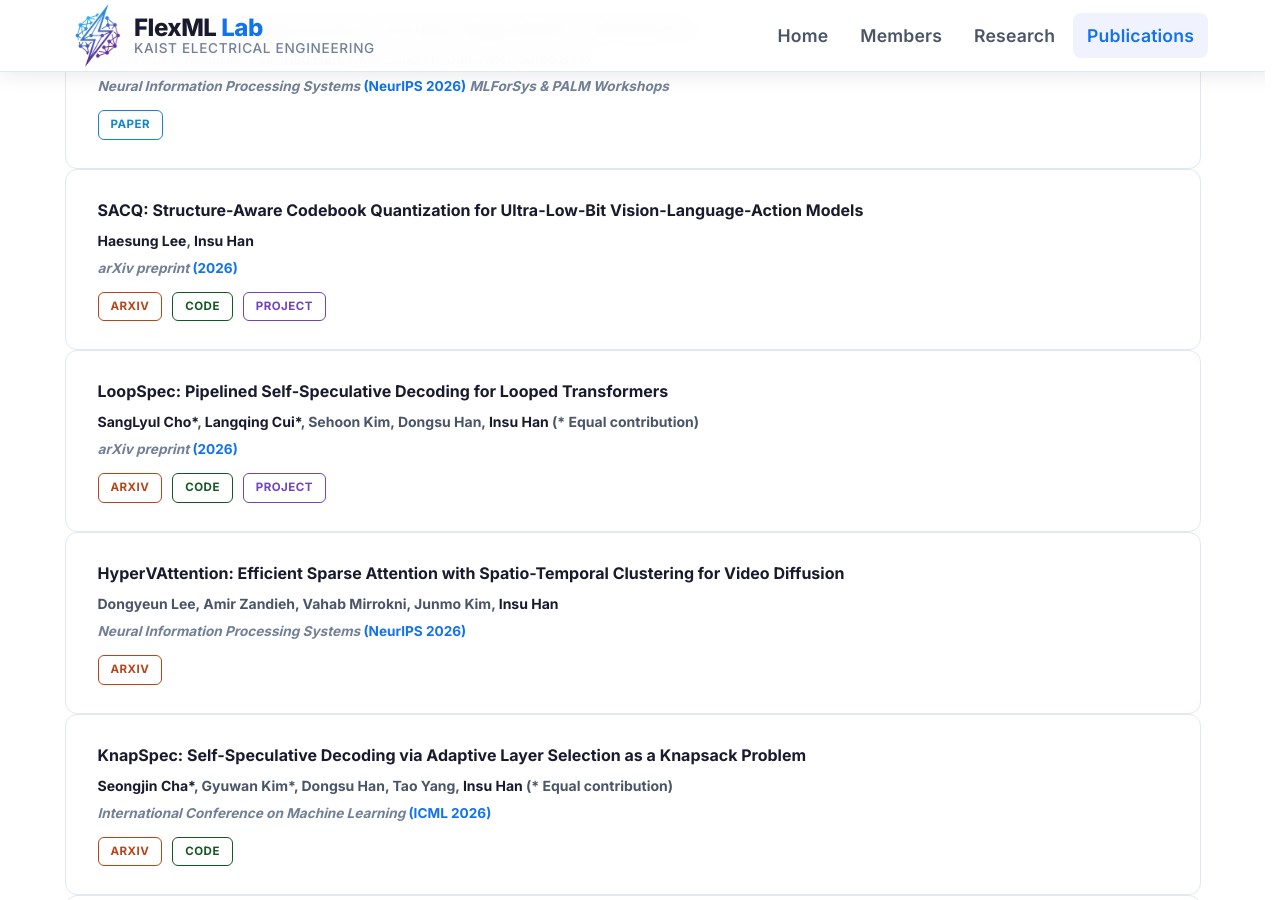
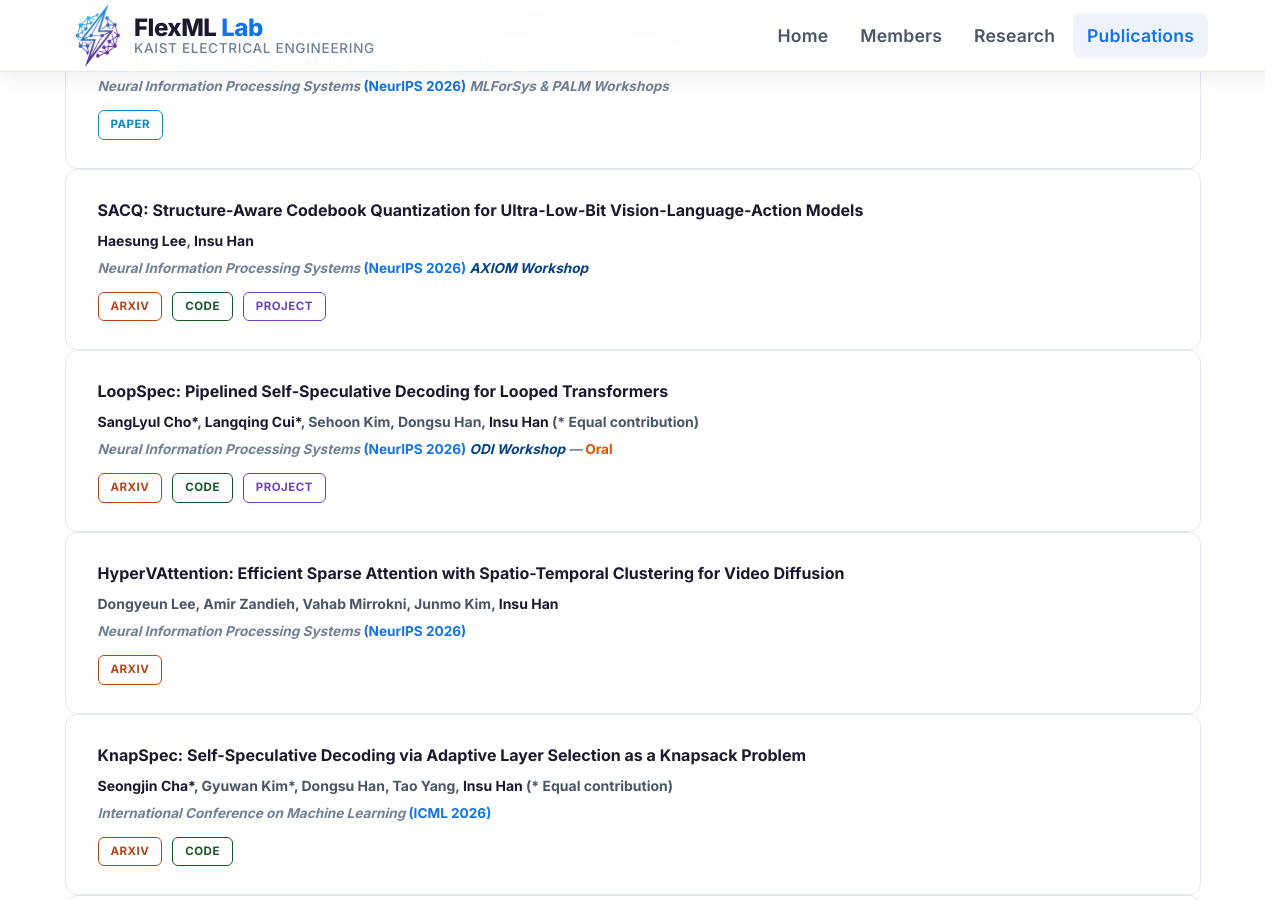
Before and after one commit to kaist-flexml-lab/kaist-flexml-lab.github.io, a Jekyll site: the page built from publications.html, in a window 1280 px wide and 900 px high, scrolled down 736 px. Built offline with Jekyll 4.4.1, drawn with Linux system fonts in a browser that asks for light colours.

Commit message:
Update publications.html

```diff
--- a/publications.html
+++ b/publications.html
@@ -74,7 +74,7 @@ permalink: /publications/
               <a href="https://arxiv.org/abs/2610.41408">SACQ: Structure-Aware Codebook Quantization for Ultra-Low-Bit Vision-Language-Action Models</a>
             </div>
             <div class="pub-authors"><strong>Haesung Lee</strong>, <strong>Insu Han</strong></div>
-            <div class="pub-venue">arXiv preprint <strong>(2026)</strong></div>
+            <div class="pub-venue">Neural Information Processing Systems <strong>(NeurIPS 2026)</strong> <a href="https://axiom-neurips2026.github.io/">AXIOM Workshop</a></div>
             <div style="display:flex; gap:10px; flex-wrap:wrap;">
               <a href="https://arxiv.org/abs/2610.41408" class="pub-link pub-link--arxiv">arXiv</a>
               <a href="https://github.com/haesunglee116/SACQ" class="pub-link pub-link--code">Code</a>
@@ -89,7 +89,7 @@ permalink: /publications/
               <a href="https://arxiv.org/abs/2609.17184">LoopSpec: Pipelined Self-Speculative Decoding for Looped Transformers</a>
             </div>
             <div class="pub-authors"><strong>SangLyul Cho*</strong>, <strong>Langqing Cui*</strong>, Sehoon Kim, Dongsu Han, <strong>Insu Han</strong> (* Equal contribution)</div>
-            <div class="pub-venue">arXiv preprint <strong>(2026)</strong></div>
+            <div class="pub-venue">Neural Information Processing Systems <strong>(NeurIPS 2026)</strong> <a href="https://odi2026.github.io/">ODI Workshop</a> — <span style="color:#e65100; font-style:normal;">Oral</span></div>
             <div style="display:flex; gap:10px; flex-wrap:wrap;">
               <a href="https://arxiv.org/abs/2609.17184" class="pub-link pub-link--arxiv">arXiv</a>
               <a href="https://github.com/kaist-flexml-lab/loopspec" class="pub-link pub-link--code">Code</a>
```
